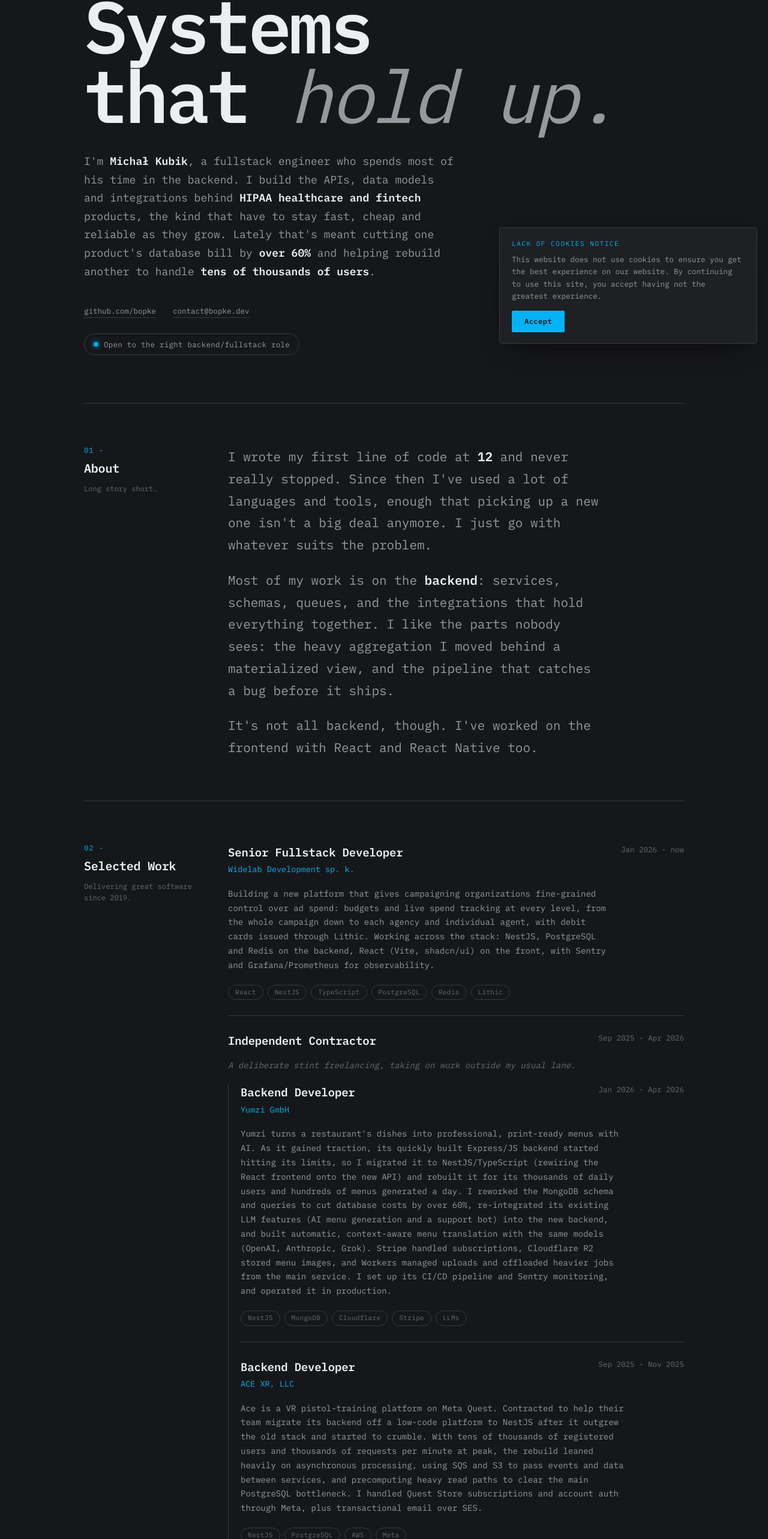
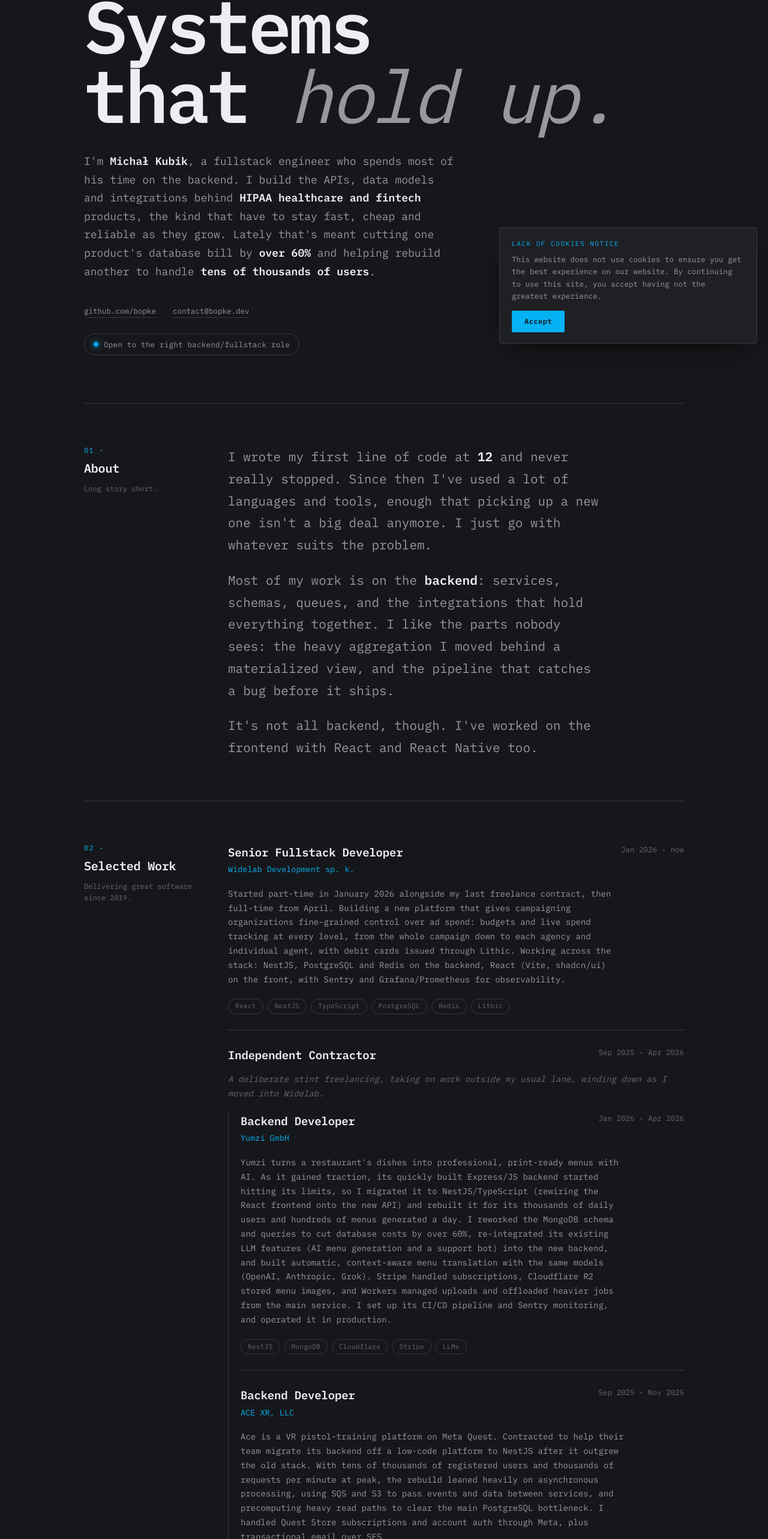
Before and after one commit to bopke/bopke.dev, a Next.js app: page / in a window 1280 px wide. Shown: the part 209-2775 px from the top of the page at 60% size. Built offline with nearby package versions, Linux system fonts and the light colour scheme.

Commit message:
Adjust copy

```diff
--- a/app/components/sections/Hero.tsx
+++ b/app/components/sections/Hero.tsx
@@ -16,7 +16,7 @@ export default function Hero() {
       </h1>
       <p className="mt-9 max-w-[620px] text-[clamp(15px,1.8vw,18px)] leading-[1.7] text-muted print:text-[12pt]">
         I&apos;m <b className="text-foreground font-semibold">Michał Kubik</b>, a
-        fullstack engineer who spends most of his time in the backend. I build
+        fullstack engineer who spends most of his time on the backend. I build
         the APIs, data models and integrations behind{" "}
         <b className="text-foreground font-semibold">
           HIPAA healthcare and fintech
--- a/app/content.tsx
+++ b/app/content.tsx
@@ -36,13 +36,13 @@ export const timeline: (Role | Group)[] = [
     title: "Senior Fullstack Developer",
     company: "Widelab Development sp. k.",
     when: "Jan 2026 - now",
-    desc: "Building a new platform that gives campaigning organizations fine-grained control over ad spend: budgets and live spend tracking at every level, from the whole campaign down to each agency and individual agent, with debit cards issued through Lithic. Working across the stack: NestJS, PostgreSQL and Redis on the backend, React (Vite, shadcn/ui) on the front, with Sentry and Grafana/Prometheus for observability.",
+    desc: "Started part-time in January 2026 alongside my last freelance contract, then full-time from April. Building a new platform that gives campaigning organizations fine-grained control over ad spend: budgets and live spend tracking at every level, from the whole campaign down to each agency and individual agent, with debit cards issued through Lithic. Working across the stack: NestJS, PostgreSQL and Redis on the backend, React (Vite, shadcn/ui) on the front, with Sentry and Grafana/Prometheus for observability.",
     tags: ["React", "NestJS", "TypeScript", "PostgreSQL", "Redis", "Lithic"],
   },
   {
     group: "Independent Contractor",
     when: "Sep 2025 - Apr 2026",
-    blurb: "A deliberate stint freelancing, taking on work outside my usual lane.",
+    blurb: "A deliberate stint freelancing, taking on work outside my usual lane, winding down as I moved into Widelab.",
     roles: [
       {
         title: "Backend Developer",
@@ -55,7 +55,7 @@ export const timeline: (Role | Group)[] = [
         title: "Backend Developer",
         company: "ACE XR, LLC",
         when: "Sep 2025 - Nov 2025",
-        desc: "Ace is a VR pistol-training platform on Meta Quest. Contracted to help their team migrate its backend off a low-code platform to NestJS after it outgrew the old stack and started to crumble. With tens of thousands of registered users and thousands of requests per minute at peak, the rebuild leaned heavily on asynchronous processing, using SQS and S3 to pass events and data between services, and precomputing heavy read paths to clear the main PostgreSQL bottleneck. I handled Quest Store subscriptions and account auth through Meta, plus transactional email over SES.",
+        desc: "Ace is a VR pistol-training platform on Meta Quest. Contracted to help their team migrate its backend off a low-code platform to NestJS after it outgrew the old stack. With tens of thousands of registered users and thousands of requests per minute at peak, the rebuild leaned heavily on asynchronous processing, using SQS and S3 to pass events and data between services, and precomputing heavy read paths to clear the main PostgreSQL bottleneck. I handled Quest Store subscriptions and account auth through Meta, plus transactional email over SES.",
         tags: ["NestJS", "PostgreSQL", "AWS", "Meta"],
       },
     ],
@@ -64,7 +64,7 @@ export const timeline: (Role | Group)[] = [
     title: "Senior Developer / Tech Lead",
     company: "HTD Polska Sp. z o.o.",
     when: "Nov 2021 - Aug 2025",
-    desc: "Nearly four years at a medtech agency serving the US healthcare market, where I joined as a mid-level developer and worked my way up to tech lead. I started on ZUS Health, handling HL7/FHIR data in Go, then moved to its GraphQL service in TypeScript when the client pivoted. Later, as a senior fullstack dev, I shipped a React Native and Serverless health app that turned Apple Watch and Fitbit heart-rate data into detailed reports for physicians, and contributed to its ISO 13485 certification. I finished as tech lead of four experienced engineers, owning the technical direction and scoping work directly with the client, on a React/NestJS app that helps insured patients find in-network care nearby; within a month of launch it had a few thousand monthly users and had replaced a costly call-center process. All of it HIPAA-regulated patient data on AWS (Docker, Terraform, CI/CD), monitored with CloudWatch and Grafana; as tech lead I carried the on-call pager and was accountable for uptime.",
+    desc: "Nearly four years at a medtech agency serving the US healthcare market, where I joined as a mid-level developer and worked my way up to tech lead. I started on ZUS Health, handling HL7/FHIR data in Go, then moved to its GraphQL service in TypeScript when the client pivoted. Later, as a senior fullstack dev, I shipped a React Native and Serverless health app that turned Apple Watch and Fitbit heart-rate data into detailed reports for physicians, and contributed to its ISO 13485 certification. I finished as tech lead of four experienced engineers, owning the technical direction and scoping work directly with the client, on a React/NestJS app that helps insured patients find in-network care nearby; within a month of launch it had a few thousand monthly users and had replaced a costly call-center process. All of it involved HIPAA-regulated patient data on AWS (Docker, Terraform, CI/CD), monitored with CloudWatch and Grafana; as tech lead I carried the on-call pager and was accountable for uptime.",
     tags: ["Go", "TypeScript", "NestJS", "React", "React Native", "FHIR/HL7", "HIPAA", "ISO 13485"],
   },
   {
```
